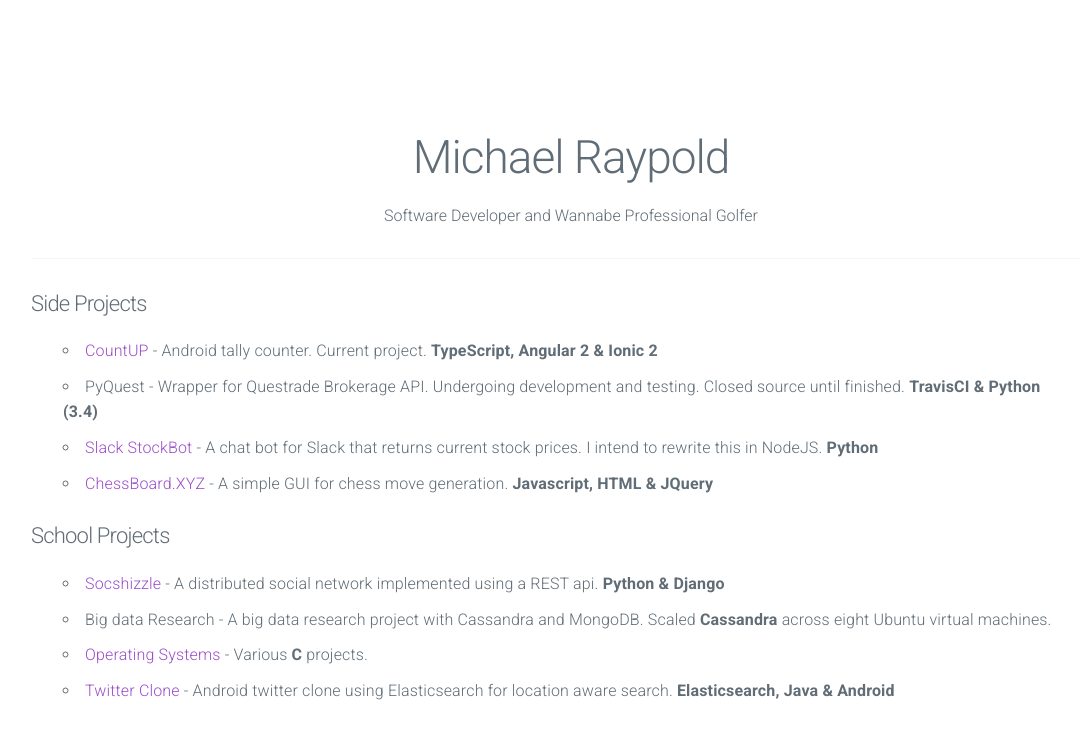
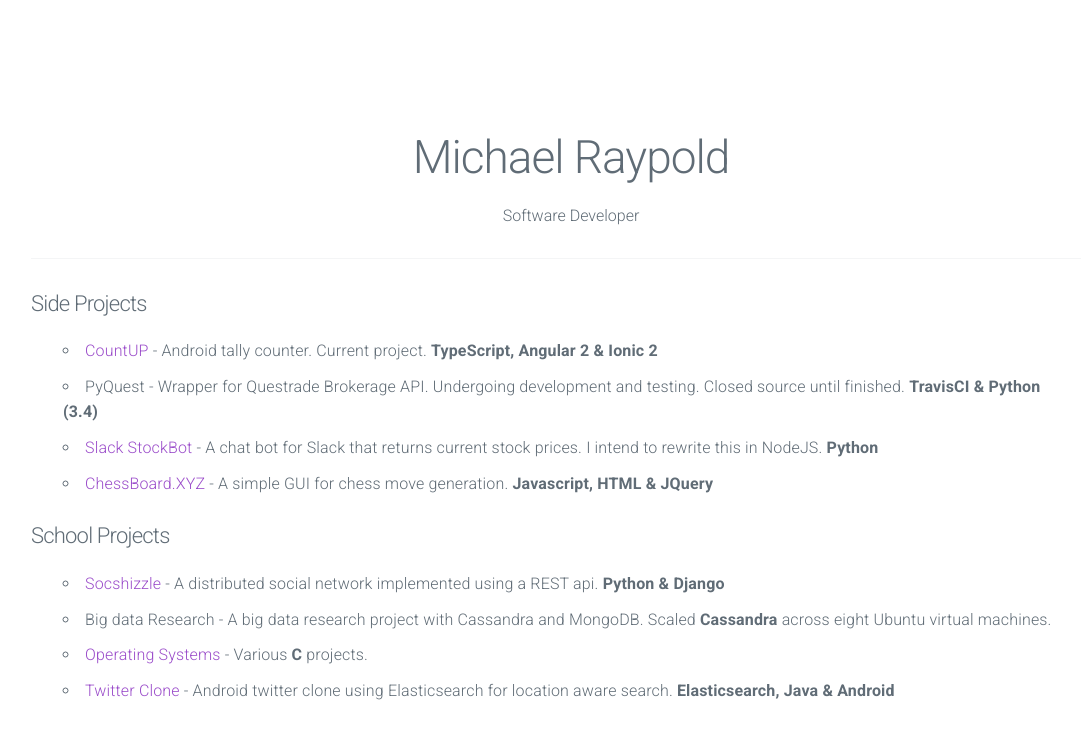
Before and after one commit to mraypold/projects-website, a plain HTML site: page index.html in a window 1280 px wide. Shown: the whole page, without its empty margins (69-1150 px from the left). Drawn offline with nearby package versions, Linux system fonts and the light colour scheme.

```diff
--- a/index.html
+++ b/index.html
@@ -32,7 +32,7 @@
   <div class="container">
 
     <h1 class="name-header">Michael Raypold</h1>
-    <h6 class="name-header">Software Developer and Wannabe Professional Golfer</h6>
+    <h6 class="name-header">Software Developer</h6>
     <hr>
 
     <h4>Side Projects</h4>
```
Also changed, not shown: 1 other file.
